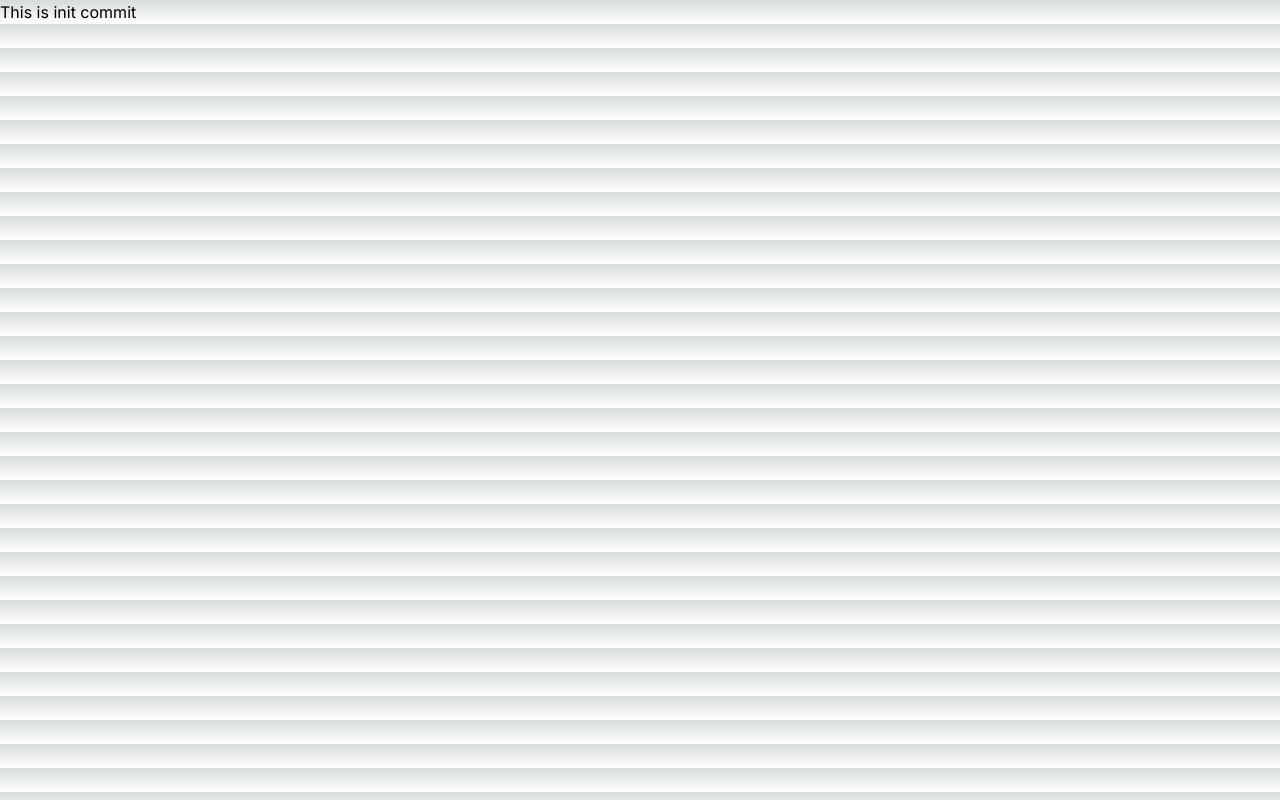
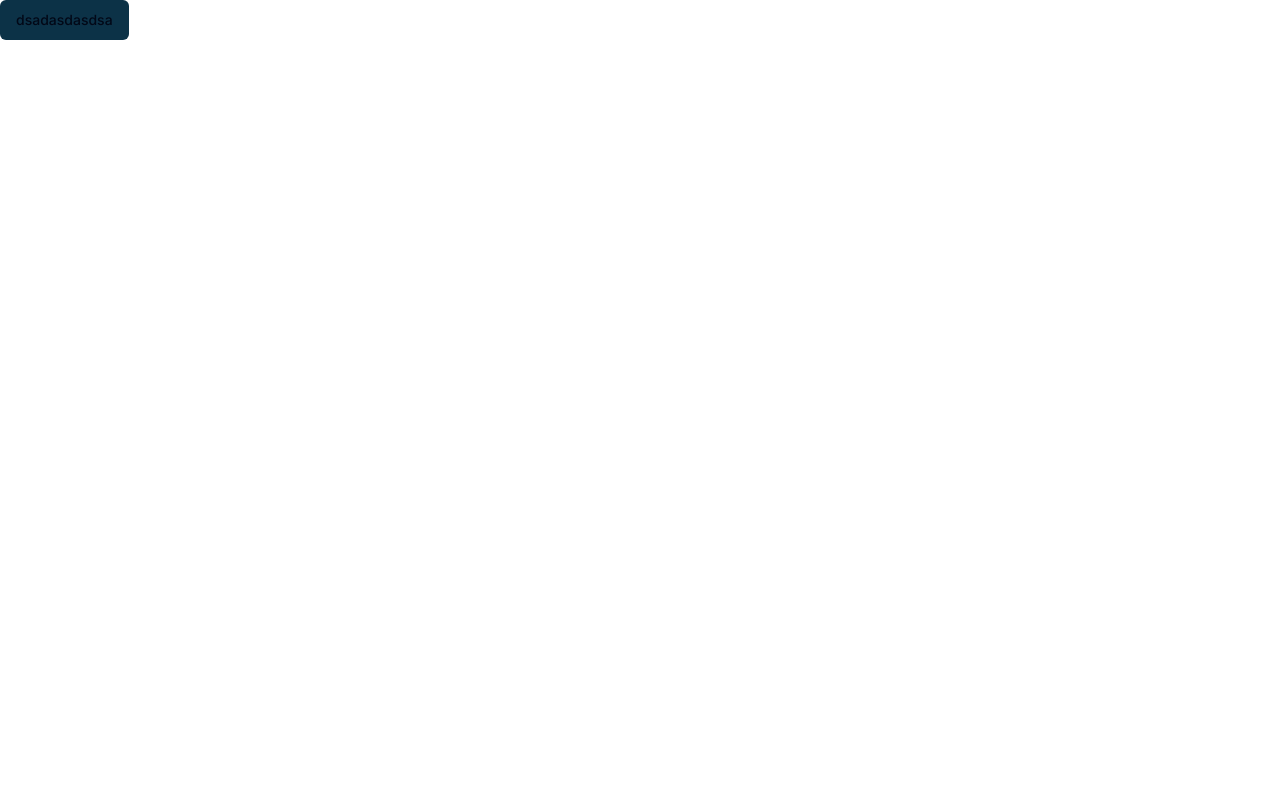
Before and after one commit to urke90/Pilot-next14, a Next.js app: page / in a window 1280 px wide. Built offline with nearby package versions, Linux system fonts and the light colour scheme.

Commit message:
added colors from figma

```diff
--- a/app/globals.css
+++ b/app/globals.css
@@ -2,32 +2,106 @@
 @tailwind components;
 @tailwind utilities;
 
-:root {
-  --foreground-rgb: 0, 0, 0;
-  --background-start-rgb: 214, 219, 220;
-  --background-end-rgb: 255, 255, 255;
-}
+@layer base {
+  :root {
+    --background: 0 0% 100%;
+    --foreground: 222.2 84% 4.9%;
 
-@media (prefers-color-scheme: dark) {
-  :root {
-    --foreground-rgb: 255, 255, 255;
-    --background-start-rgb: 0, 0, 0;
-    --background-end-rgb: 0, 0, 0;
+    --card: 0 0% 100%;
+    --card-foreground: 222.2 84% 4.9%;
+
+    --popover: 0 0% 100%;
+    --popover-foreground: 222.2 84% 4.9%;
+
+    /* --primary: 222.2 47.4% 11.2%; */
+    /* --primary-foreground: 210 40% 98%; */
+
+    /* PRIMARY */
+    --primary-gredient: linear-gradient(90deg, #43B7FE 0%, #4F48E6 100%);
+    --primary-500:  #0C3247;
+    --primary-800: #42bbff;
+    --primary-900: #42BBFF1A;
+    /* PRIMARY */
+
+    /* BLACK */
+    --black-600:#2E3757;
+    --black-700:#1D2032;
+    --black-800:#131625;
+    --black-900: #10121E; /* there was some border in figma, check later */
+    /* BLACK */
+
+    /* WHITE */
+    --white-100: #FFFFFF;
+    --white-300: #ADB3CC;
+    --white-500: #55597D;
+    /* WHITE */
+
+    /* PURPLE */
+    --purple-500:#9542FF;
+    --purple-500: #9542FF1A;
+    /* PURPLE */
+
+    /* GREEN */
+    --green-400:#68D1BF;
+    --green-500:#42FF77;
+    --green-900:#42FF771A;
+    /* GREEN */
+
+    --secondary: 210 40% 96.1%;
+    --secondary-foreground: 222.2 47.4% 11.2%;
+
+    --muted: 210 40% 96.1%;
+    --muted-foreground: 215.4 16.3% 46.9%;
+
+    --accent: 210 40% 96.1%;
+    --accent-foreground: 222.2 47.4% 11.2%;
+
+    --destructive: 0 84.2% 60.2%;
+    --destructive-foreground: 210 40% 98%;
+
+    --border: 214.3 31.8% 91.4%;
+    --input: 214.3 31.8% 91.4%;
+    --ring: 222.2 84% 4.9%;
+
+    --radius: 0.5rem;
+  }
+
+  .dark {
+    --background: 222.2 84% 4.9%;
+    --foreground: 210 40% 98%;
+
+    --card: 222.2 84% 4.9%;
+    --card-foreground: 210 40% 98%;
+
+    --popover: 222.2 84% 4.9%;
+    --popover-foreground: 210 40% 98%;
+
+    --primary: 210 40% 98%;
+    --primary-foreground: 222.2 47.4% 11.2%;
+
+    --secondary: 217.2 32.6% 17.5%;
+    --secondary-foreground: 210 40% 98%;
+
+    --muted: 217.2 32.6% 17.5%;
+    --muted-foreground: 215 20.2% 65.1%;
+
+    --accent: 217.2 32.6% 17.5%;
+    --accent-foreground: 210 40% 98%;
+
+    --destructive: 0 62.8% 30.6%;
+    --destructive-foreground: 210 40% 98%;
+
+    --border: 217.2 32.6% 17.5%;
+    --input: 217.2 32.6% 17.5%;
+    --ring: 212.7 26.8% 83.9%;
   }
 }
 
-body {
-  color: rgb(var(--foreground-rgb));
-  background: linear-gradient(
-      to bottom,
-      transparent,
-      rgb(var(--background-end-rgb))
-    )
-    rgb(var(--background-start-rgb));
-}
-
-@layer utilities {
-  .text-balance {
-    text-wrap: balance;
+@layer base {
+  * {
+    @apply border-border;
+  }
+  body {
+    @apply bg-background text-foreground;
   }
 }
--- a/app/page.tsx
+++ b/app/page.tsx
@@ -1,5 +1,25 @@
-import Image from 'next/image';
+import { Button } from '@/components/ui/button';
 
-export default function Home() {
-  return <h1>This is init commit</h1>;
-}
+// 1. izvaditi sve boje iz figme u tailwind config
+// 2. namestiti font-family
+// 3. namestiti sve variants button-a
+// * kada namestim config i button as example
+// 1. MongoDB --- nov projekat
+// 2. mongoose --- namestiti povezati
+// 3. Next-auth --- email pw, google, github
+// 4. Login page --- sign-up i sign-in ( prvo uraditi sa github-om pa google)
+
+// * branch
+// feature/tailwind-styles
+// feat / tailwind - styling;
+// feat / authentication;
+
+const Home: React.FC = () => {
+  return (
+    <div>
+      <Button>dsadasdasdsa</Button>
+    </div>
+  );
+};
+
+export default Home;
--- /dev/null
+++ b/components/ui/button.tsx
@@ -0,0 +1,56 @@
+import * as React from 'react';
+import { Slot } from '@radix-ui/react-slot';
+import { cva, type VariantProps } from 'class-variance-authority';
+
+import { cn } from '@/lib/utils';
+
+const buttonVariants = cva(
+  'inline-flex items-center justify-center whitespace-nowrap rounded-md text-sm font-medium ring-offset-background transition-colors focus-visible:outline-none focus-visible:ring-2 focus-visible:ring-ring focus-visible:ring-offset-2 disabled:pointer-events-none disabled:opacity-50',
+  {
+    variants: {
+      variant: {
+        default: 'bg-primary-500 text-primary-foreground hover:bg-primary/90',
+        destructive:
+          'bg-destructive text-destructive-foreground hover:bg-destructive/90',
+        outline:
+          'border border-input bg-background hover:bg-accent hover:text-accent-foreground',
+        secondary:
+          'bg-secondary text-secondary-foreground hover:bg-secondary/80',
+        ghost: 'hover:bg-accent hover:text-accent-foreground',
+        link: 'text-primary underline-offset-4 hover:underline',
+      },
+      size: {
+        default: 'h-10 px-4 py-2',
+        sm: 'h-9 rounded-md px-3',
+        lg: 'h-11 rounded-md px-8',
+        icon: 'h-10 w-10',
+      },
+    },
+    defaultVariants: {
+      variant: 'default',
+      size: 'default',
+    },
+  }
+);
+
+export interface ButtonProps
+  extends React.ButtonHTMLAttributes<HTMLButtonElement>,
+    VariantProps<typeof buttonVariants> {
+  asChild?: boolean;
+}
+
+const Button = React.forwardRef<HTMLButtonElement, ButtonProps>(
+  ({ className, variant, size, asChild = false, ...props }, ref) => {
+    const Comp = asChild ? Slot : 'button';
+    return (
+      <Comp
+        className={cn(buttonVariants({ variant, size, className }))}
+        ref={ref}
+        {...props}
+      />
+    );
+  }
+);
+Button.displayName = 'Button';
+
+export { Button, buttonVariants };
--- /dev/null
+++ b/lib/utils.ts
@@ -0,0 +1,6 @@
+import { type ClassValue, clsx } from "clsx"
+import { twMerge } from "tailwind-merge"
+
+export function cn(...inputs: ClassValue[]) {
+  return twMerge(clsx(inputs))
+}
--- a/tailwind.config.ts
+++ b/tailwind.config.ts
@@ -1,20 +1,84 @@
-import type { Config } from "tailwindcss";
+import type { Config } from "tailwindcss"
 
-const config: Config = {
+const config = {
+  darkMode: ["class"],
   content: [
-    "./pages/**/*.{js,ts,jsx,tsx,mdx}",
-    "./components/**/*.{js,ts,jsx,tsx,mdx}",
-    "./app/**/*.{js,ts,jsx,tsx,mdx}",
-  ],
+    './pages/**/*.{ts,tsx}',
+    './components/**/*.{ts,tsx}',
+    './app/**/*.{ts,tsx}',
+    './src/**/*.{ts,tsx}',
+	],
+  prefix: "",
   theme: {
+    container: {
+      center: true,
+      padding: "2rem",
+      screens: {
+        "2xl": "1400px",
+      },
+    },
     extend: {
-      backgroundImage: {
-        "gradient-radial": "radial-gradient(var(--tw-gradient-stops))",
-        "gradient-conic":
-          "conic-gradient(from 180deg at 50% 50%, var(--tw-gradient-stops))",
+      colors: {
+        border: "hsl(var(--border))",
+        input: "hsl(var(--input))",
+        ring: "hsl(var(--ring))",
+        background: "hsl(var(--background))",
+        foreground: "hsl(var(--foreground))",
+        // primary: {
+        //   DEFAULT: "hsl(var(--primary))",
+        //   foreground: "hsl(var(--primary-foreground))",
+        // },
+        secondary: {
+          DEFAULT: "hsl(var(--secondary))",
+          foreground: "hsl(var(--secondary-foreground))",
+        },
+        destructive: {
+          DEFAULT: "hsl(var(--destructive))",
+          foreground: "hsl(var(--destructive-foreground))",
+        },
+        muted: {
+          DEFAULT: "hsl(var(--muted))",
+          foreground: "hsl(var(--muted-foreground))",
+        },
+        accent: {
+          DEFAULT: "hsl(var(--accent))",
+          foreground: "hsl(var(--accent-foreground))",
+        },
+        popover: {
+          DEFAULT: "hsl(var(--popover))",
+          foreground: "hsl(var(--popover-foreground))",
+        },
+        card: {
+          DEFAULT: "hsl(var(--card))",
+          foreground: "hsl(var(--card-foreground))",
+        },
+        // custom
+        primary: {
+          500: "var(--primary-500)"
+        },
+      },
+      borderRadius: {
+        lg: "var(--radius)",
+        md: "calc(var(--radius) - 2px)",
+        sm: "calc(var(--radius) - 4px)",
+      },
+      keyframes: {
+        "accordion-down": {
+          from: { height: "0" },
+          to: { height: "var(--radix-accordion-content-height)" },
+        },
+        "accordion-up": {
+          from: { height: "var(--radix-accordion-content-height)" },
+          to: { height: "0" },
+        },
+      },
+      animation: {
+        "accordion-down": "accordion-down 0.2s ease-out",
+        "accordion-up": "accordion-up 0.2s ease-out",
       },
     },
   },
-  plugins: [],
-};
-export default config;
+  plugins: [require("tailwindcss-animate")],
+} satisfies Config
+
+export default config
```
Also changed, not shown: package.json (+10 -4 lines), components.json (added), 1 other file (tests, documents, lock files or other folders).
